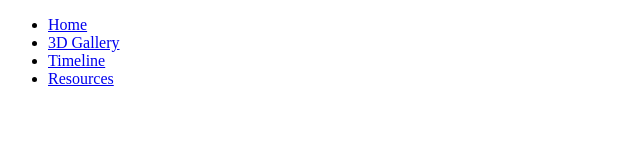
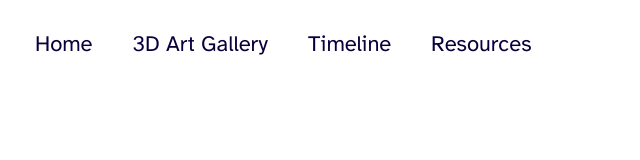
Before and after one commit to MSCompSci/HCI-525-Group-Project, a website built with Vite: page hci-525-art-gallery/Timeline/index.html in a window 1280 px wide. Shown: the whole page, without its empty margins (0-640 px from the left). Built offline with nearby package versions, Linux system fonts and the light colour scheme.

Commit message:
Updated linked pages

```diff
--- a/hci-525-art-gallery/Timeline/index.html
+++ b/hci-525-art-gallery/Timeline/index.html
@@ -10,15 +10,15 @@
     <!--Favicon-->
     <link rel="icon" type="image/x-icon" href="img/Face_of_David.jpg">
     <meta name="viewport" content="width=device-width, initial-scale=1.0">
-    <link rel="stylesheet" href= "styles.css">
+    <link href="../src/style.css" rel="stylesheet">
 </head>
 <body>
     <nav>
         <ul>
-            <li><a href="index.html">Home</a></li>
-            <li><a href="3D_Gallery.html">3D Gallery</a></li>
-            <li><a href="timeline.html">Timeline</a></li>
-            <li><a href="resources.html">Resources</a></li>
+            <li><a href="../index.html">Home</a></li>
+            <li><a href="../Gallery/index.html">3D Art Gallery</a></li>
+            <li><a href="index.html">Timeline</a></li>
+            <li><a href="../Credits/index.html">Resources</a></li>
         </ul>
     <!--<a href="index.html"><img class="img-face-david" src="img/Face_of_David.jpg" alt="Face of David"></a> -->
     </nav>
--- a/hci-525-art-gallery/index.html
+++ b/hci-525-art-gallery/index.html
@@ -10,7 +10,7 @@
     <!--Favicon-->
     <link rel="icon" type="image/x-icon" href="img/Face_of_David.jpg">
     <meta name="viewport" content="width=device-width, initial-scale=1.0">
-     <link href="src/style.css" rel="stylesheet">
+     <link href="./src/style.css" rel="stylesheet">
 </head>
 <body>
     <div class="wrapper">
@@ -19,7 +19,7 @@
                 <ul>
                     <li><a href="index.html">Home</a></li>
                     <li><a href="./Gallery/index.html">3D Art Gallery</a></li>
-                    <li><a href="timeline.html">Timeline</a></li>
+                    <li><a href="./Timeline/index.html">Timeline</a></li>
                     <li><a href="./Credits/index.html">Resources</a></li>
                 </ul>
             </nav>
```
